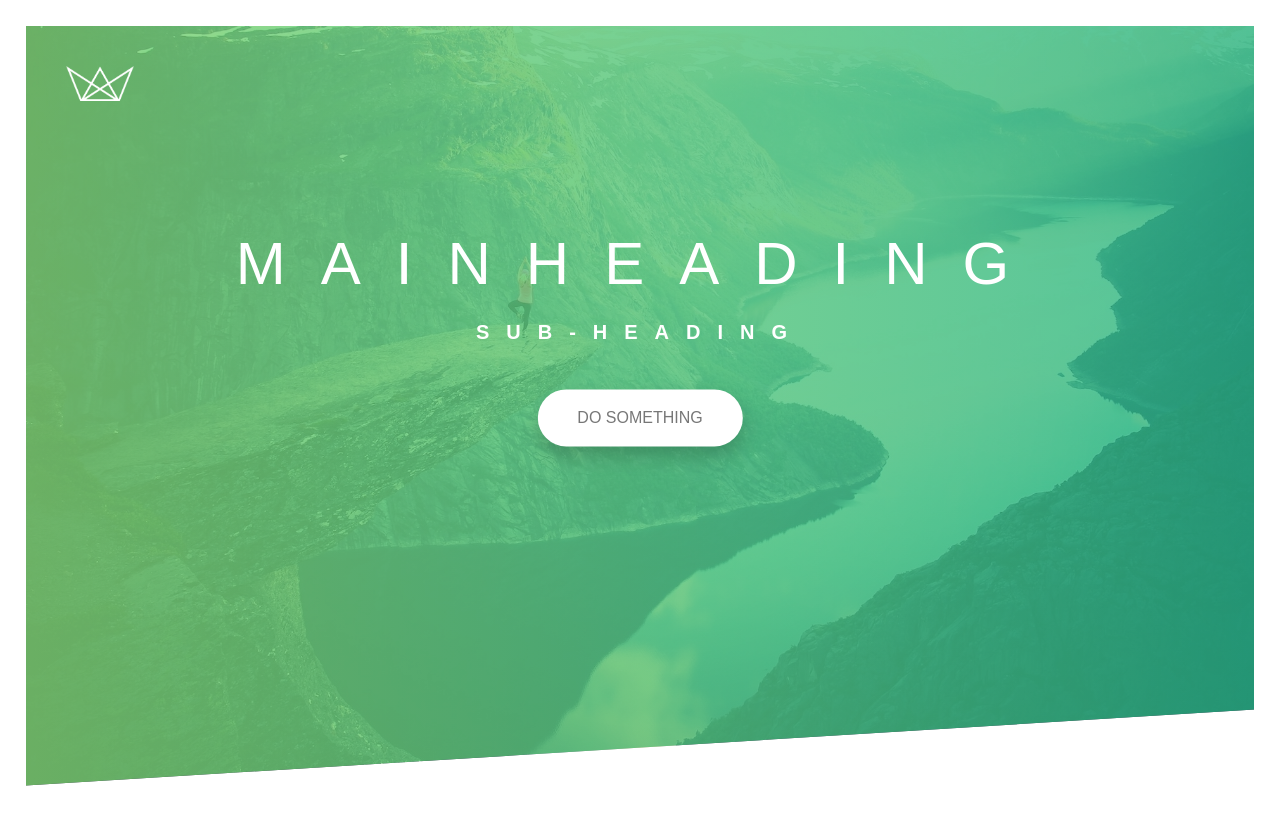
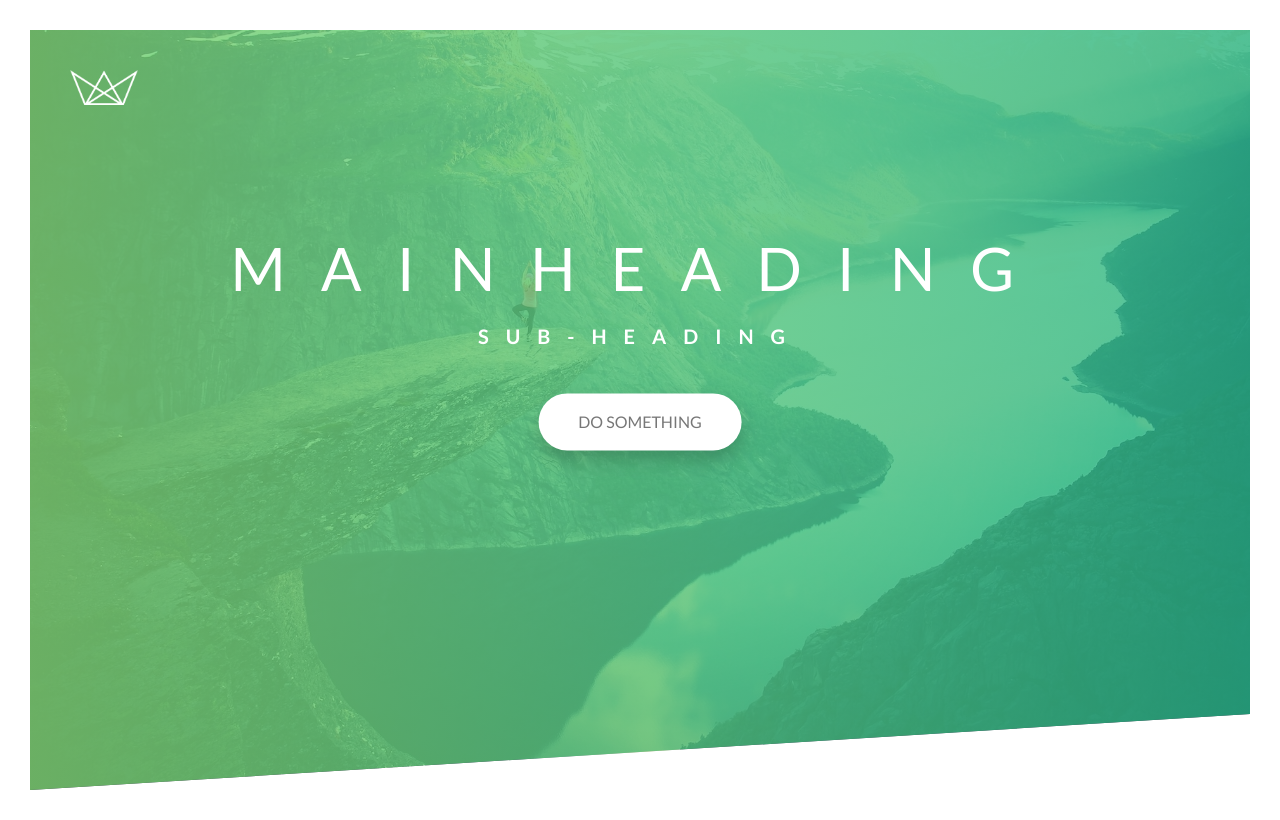
Before and after one commit to Abucur980/playingCSS, a plain HTML site: page advanced-css-course-master/Natours/starter/index.html in a window 1280 px wide. Drawn offline with Linux system fonts and the light colour scheme; files that its build step writes are made by us from their sources.

Commit message:
create rem scale

```diff
--- a/advanced-css-course-master/Natours/starter/css/style.css
+++ b/advanced-css-course-master/Natours/starter/css/style.css
@@ -9,19 +9,26 @@ Dark green: #28b485
 
 /* css reset */
 
+*::after,
+*::before,
 *{
     margin: 0;
     padding: 0;
-    box-sizing: border-box;
+    box-sizing: inherit;
+}
+
+html{
+    font-size: 62.5%;
 }
 
 body{
-    font-family: "Latto", sans-serif;
+    font-family: "Lato", sans-serif;
     font-weight: 400;
-    font-size: 16px;
+    /* font-size: 16px; */
     line-height: 1.7;
     color:#777;
-    padding: 2%;
+    padding: 3rem;
+    box-sizing: border-box;
 }
 
 .header{
@@ -34,12 +41,12 @@ body{
 
 .logo-box{
     position: absolute;
-    top: 40px;
-    left: 40px;
+    top: 4rem;
+    left: 4rem;
 }
 
 .logo{
-    height: 35px;
+    height: 3.5rem;
 }
 
 .header-main-container{
@@ -53,14 +60,14 @@ body{
 .heading-primary{
     color: rgb(255, 255, 255);
     text-transform: uppercase;
-    margin-bottom: 40px;
+    margin-bottom: 4rem;
 }
 
 .heading-primary-main{
     display: block;
-    font-size: 60px;
+    font-size: 6rem;
     font-weight: 400;
-    letter-spacing: 35px;
+    letter-spacing: 3.5rem;
     animation-name: moveInLeft;
     animation-duration: 1s;
     /* animation-timing-function: ease-out; */
@@ -68,20 +75,20 @@ body{
 
 .heading-primary-sub{
     display: block;
-    font-size: 20px;
+    font-size: 2rem;
     font-weight: 700;
-    letter-spacing: 17px;
+    letter-spacing: 1.7rem;
     animation: moveInRight 1s ease-out;
 }
 
 @keyframes moveInLeft {
     0% {
         opacity: 0;
-        transform: translateX(-100px);
+        transform: translateX(-10rem);
     }
 
     80%{
-        transform: translateX(10px);
+        transform: translateX(1rem);
     }
 
     100%{
@@ -93,11 +100,11 @@ body{
 @keyframes moveInRight {
     0% {
         opacity: 0;
-        transform: translateX(100px);
+        transform: translateX(10rem);
     }
 
     80%{
-        transform: translateX(-10px);
+        transform: translateX(-1rem);
     }
 
     100%{
@@ -111,20 +118,21 @@ body{
     display: inline-block;
     text-transform: uppercase;
     text-decoration: none;
-    padding: 15px 40px;
-    border-radius: 100px;
+    padding: 1.5rem 4rem;
+    border-radius: 10rem;
     transition: all 0.2s ;
-    box-shadow:0 10px 20px hsla(0, 0%, 0%, 0.200);
+    box-shadow:0 1rem 2rem hsla(0, 0%, 0%, 0.200);
+    font-size: 1.6rem;
 }
 
 .btn:hover{
     transform: translateY(-3px);
-    box-shadow:0 8px 17px hsla(0, 0%, 0%, 0.200);
+    box-shadow:0 0.8rem 1.7rem hsla(0, 0%, 0%, 0.200);
 }
 
 .btn:active{
     transform: translateY(-1px);
-    box-shadow:0 5px 10px hsla(0, 0%, 0%, 0.200);
+    box-shadow:0 0.5rem 1rem hsla(0, 0%, 0%, 0.200);
 }
 
 .btn-white{
--- a/advanced-css-course-master/Natours/starter/index.html
+++ b/advanced-css-course-master/Natours/starter/index.html
@@ -13,7 +13,7 @@
     <link rel="stylesheet" href="css/style.css" />
     <link rel="shortcut icon" type="image/png" href="img/favicon.png" />
 
-    <title>Natours | Exciting tours for adventurous people</title>
+    <title>Here goes the title!</title>
   </head>
   <body>
     <header class="header">
```
